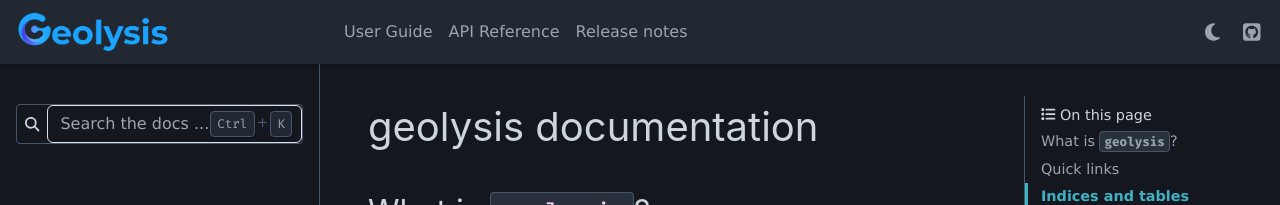
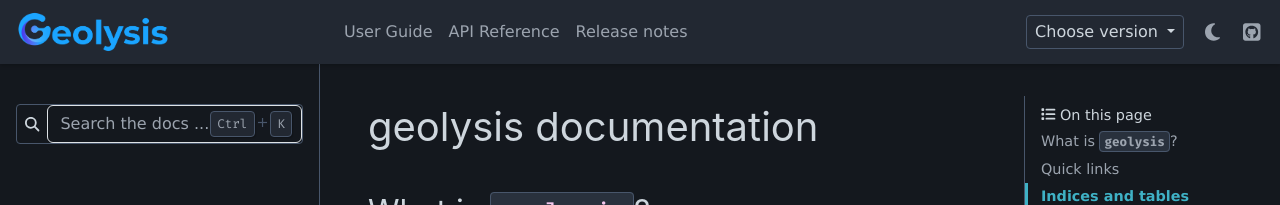
Before and after one commit to patrickboateng/geolysis, a Sphinx documentation site: the page built from docs/source/index.rst, in a window 1280 px wide. Shown: the top 205 px of the page. Built offline with Sphinx 7.4.7 and the PyData theme 0.15.4, drawn with Linux system fonts in a browser that asks for light colours; nearby versions of some CDN libraries; some web fonts are replaced; pages that are not in the unit, such as notebooks, are missing from menus; comment, search, counter and statistics services are not loaded.

Commit message:
CONF: added myst configuration and version switcher

```diff
--- a/docs/source/conf.py
+++ b/docs/source/conf.py
@@ -21,8 +21,6 @@ project = "geolysis"
 copyright = f"2023 - {today.year}, {project}"
 author = "Patrick Boateng"
 version = release = PACKAGE_VERSION
-
-_today = today.strftime("%d-%b-%Y")
 
 # -- General configuration ---------------------------------------------------
 # https://www.sphinx-doc.org/en/master/usage/configuration.html#general-configuration
@@ -69,6 +67,9 @@ copybutton_prompt_text = (
 )
 copybutton_prompt_is_regexp = True
 
+# Myst
+myst_heading_anchors = 6
+
 # -- Options for HTML output -------------------------------------------------
 # https://www.sphinx-doc.org/en/master/usage/configuration.html#options-for-html-output
 
@@ -84,6 +85,9 @@ html_css_files = [
 ]
 html_context = {"default_mode": "dark"}
 
+# Define the json_url for our version switcher
+json_url = "https://geolysis.readthedocs.io/en/latest/_static/switcher.json"
+
 html_theme_options = {
     "header_links_before_dropdown": 6,
     # "icon_links": [
@@ -96,7 +100,7 @@ html_theme_options = {
     # ],
     "github_url": f"https://github.com/patrickboateng/{project}",
     "navbar_align": "content",
-    "navbar_end": ["theme-switcher", "navbar-icon-links"],
+    "navbar_end": ["version-switcher", "theme-switcher", "navbar-icon-links"],
     "navbar_persistent": [],
     "secondary_sidebar_items": ["page-toc"],
     "show_prev_next": False,
@@ -104,6 +108,7 @@ html_theme_options = {
     "footer_start": ["copyright"],
     "footer_center": ["sphinx-version"],
     "footer_end": ["theme-version"],
+    "switcher": {"version_match": version, "json_url": json_url},
 }
 
 html_sidebars = {"**": ["search-field", "sidebar-nav-bs"]}
```
